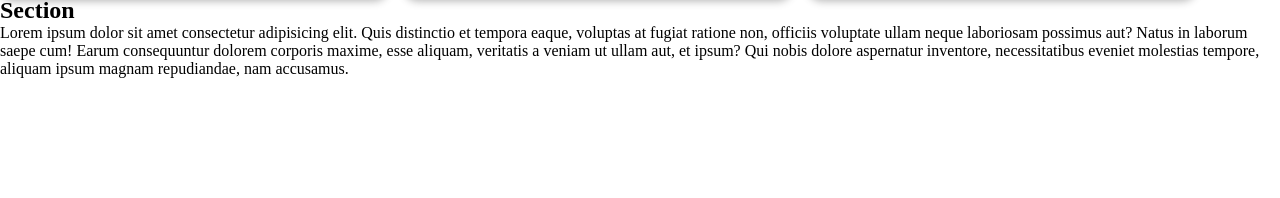
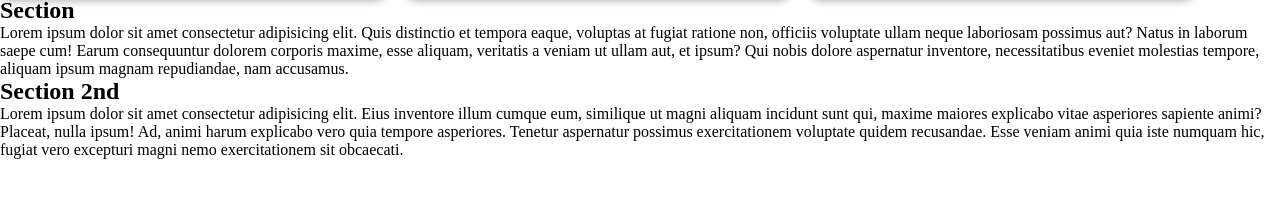
Before and after one commit to muhammad-shoaib1999/project1, a plain HTML site: page index.html in a window 1280 px wide. Shown: the part 460-658 px from the top of the page. Drawn offline with Linux system fonts and the light colour scheme.

Commit message:
add 2nd section

```diff
--- a/index.html
+++ b/index.html
@@ -20,5 +20,9 @@
     <p>Lorem ipsum dolor sit amet consectetur adipisicing elit. Quis distinctio et tempora eaque, voluptas at fugiat ratione non, officiis voluptate ullam neque laboriosam possimus aut? Natus in laborum saepe cum!
     Earum consequuntur dolorem corporis maxime, esse aliquam, veritatis a veniam ut ullam aut, et ipsum? Qui nobis dolore aspernatur inventore, necessitatibus eveniet molestias tempore, aliquam ipsum magnam repudiandae, nam accusamus.</p>
 
+    <h2>Section 2nd</h2>
+    <p>Lorem ipsum dolor sit amet consectetur adipisicing elit. Eius inventore illum cumque eum, similique ut magni aliquam incidunt sunt qui, maxime maiores explicabo vitae asperiores sapiente animi? Placeat, nulla ipsum!
+    Ad, animi harum explicabo vero quia tempore asperiores. Tenetur aspernatur possimus exercitationem voluptate quidem recusandae. Esse veniam animi quia iste numquam hic, fugiat vero excepturi magni nemo exercitationem sit obcaecati.</p>
+
 </body>
 </html>
```
